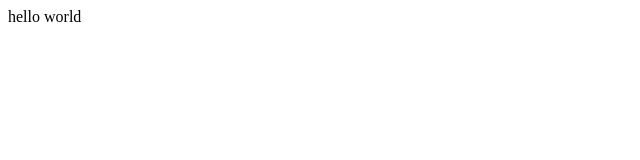
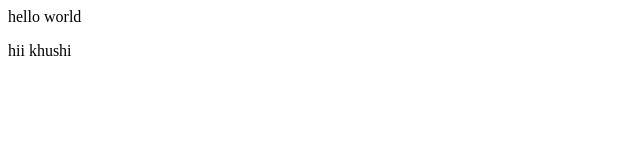
Before and after one commit to khushipandey8292/today1, a plain HTML site: page index.html in a window 1280 px wide. Shown: the full height of the page, 0-640 px from the left. Drawn offline with Linux system fonts and the light colour scheme.

Commit message:
add new line

```diff
--- a/index.html
+++ b/index.html
@@ -1 +1,2 @@
 <p>hello world</p>
+<p>hii khushi </p>
```
